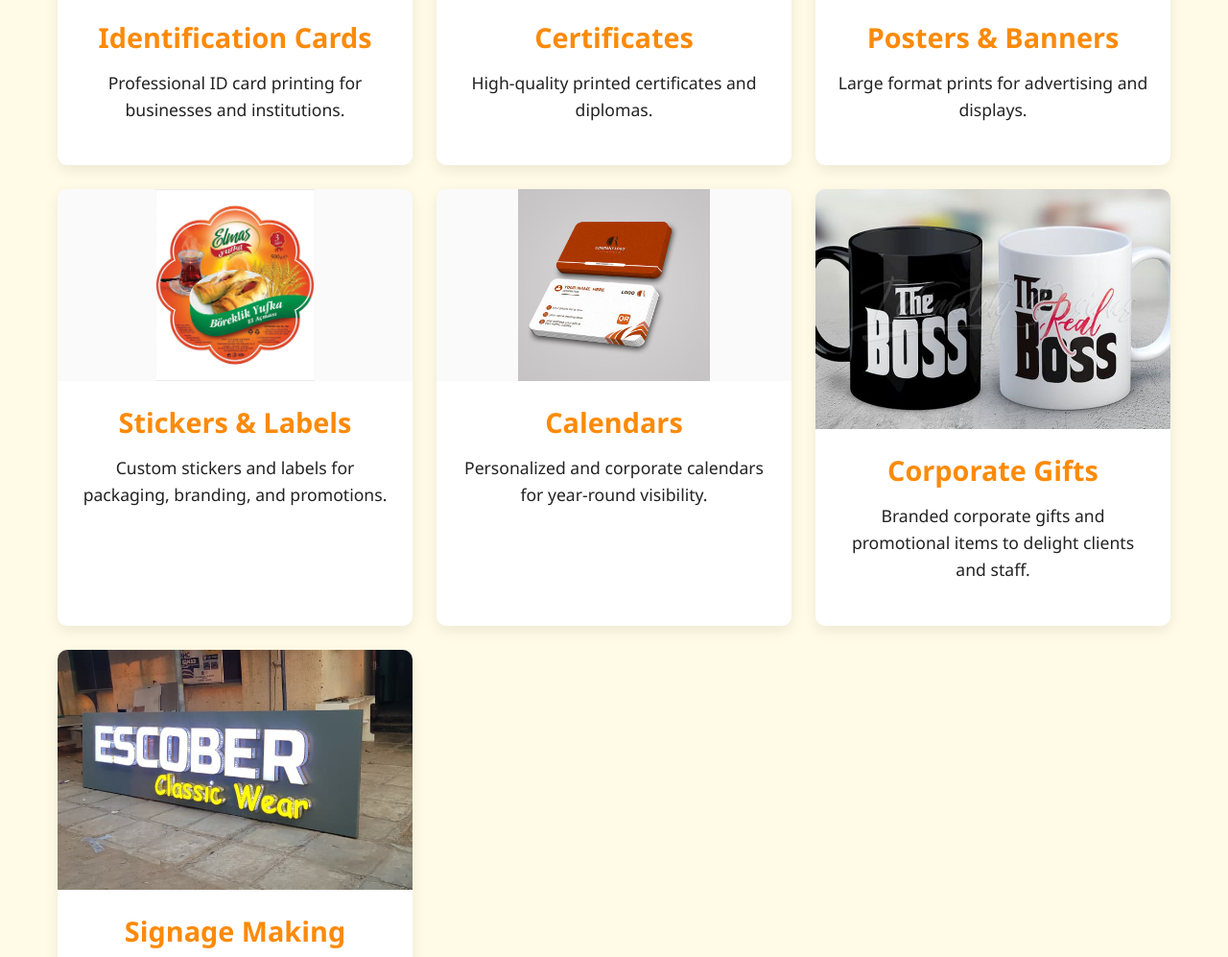
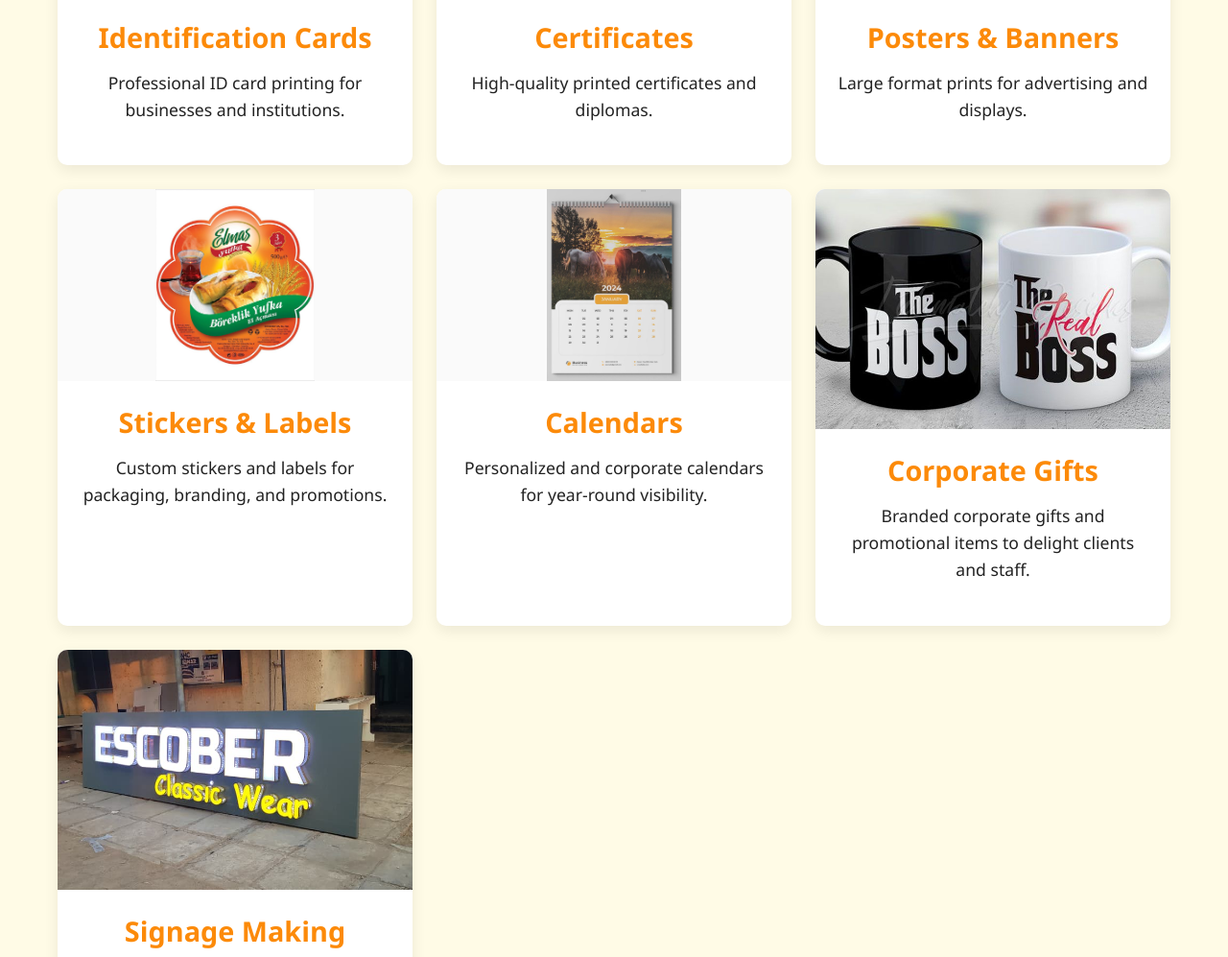
Before and after one commit to gewe245/Gwakavilla, a website: page products.html in a window 1280 px wide. Shown: the part 1970-2967 px from the top of the page at 96% size. Drawn offline with Linux system fonts and the light colour scheme.

Commit message:
Replace Calendars product card image with calendar1.jpg, calendar2.jpg, calendar3.jpg slider

```diff
--- a/products.html
+++ b/products.html
@@ -209,7 +209,11 @@
 
                     <div class="product-card calendars">
                         <div class="product-image">
-                            <img src="picture/card1.jpg" alt="Calendars" loading="lazy">
+                            <div class="product-slider">
+                                <img src="picture/calendar1.jpg" alt="Calendars" class="active" loading="lazy">
+                                <img src="picture/calendar2.jpg" alt="Calendars" loading="lazy">
+                                <img src="picture/calendar3.jpg" alt="Calendars" loading="lazy">
+                            </div>
                         </div>
                         <div class="product-content">
                             <h3 data-lang="product_calendars_title">Calendars</h3>
```
